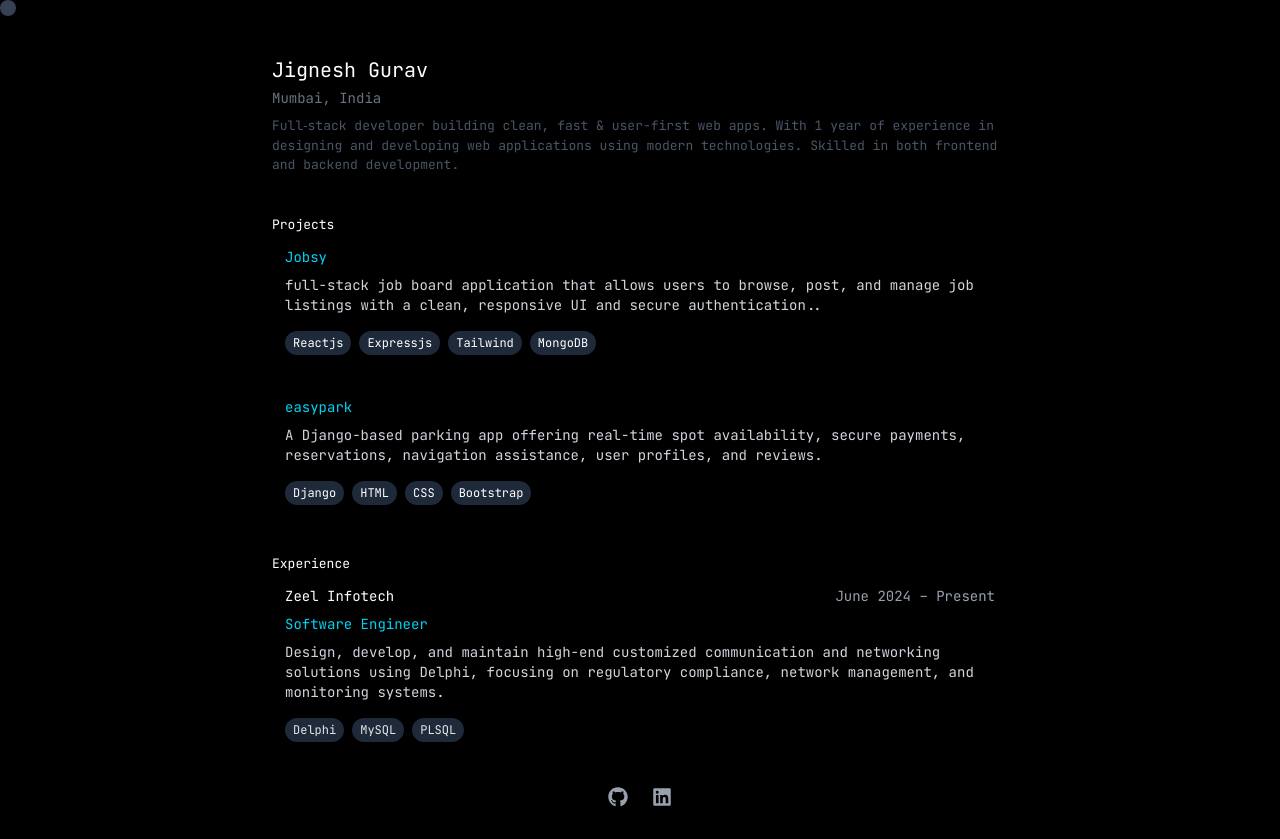
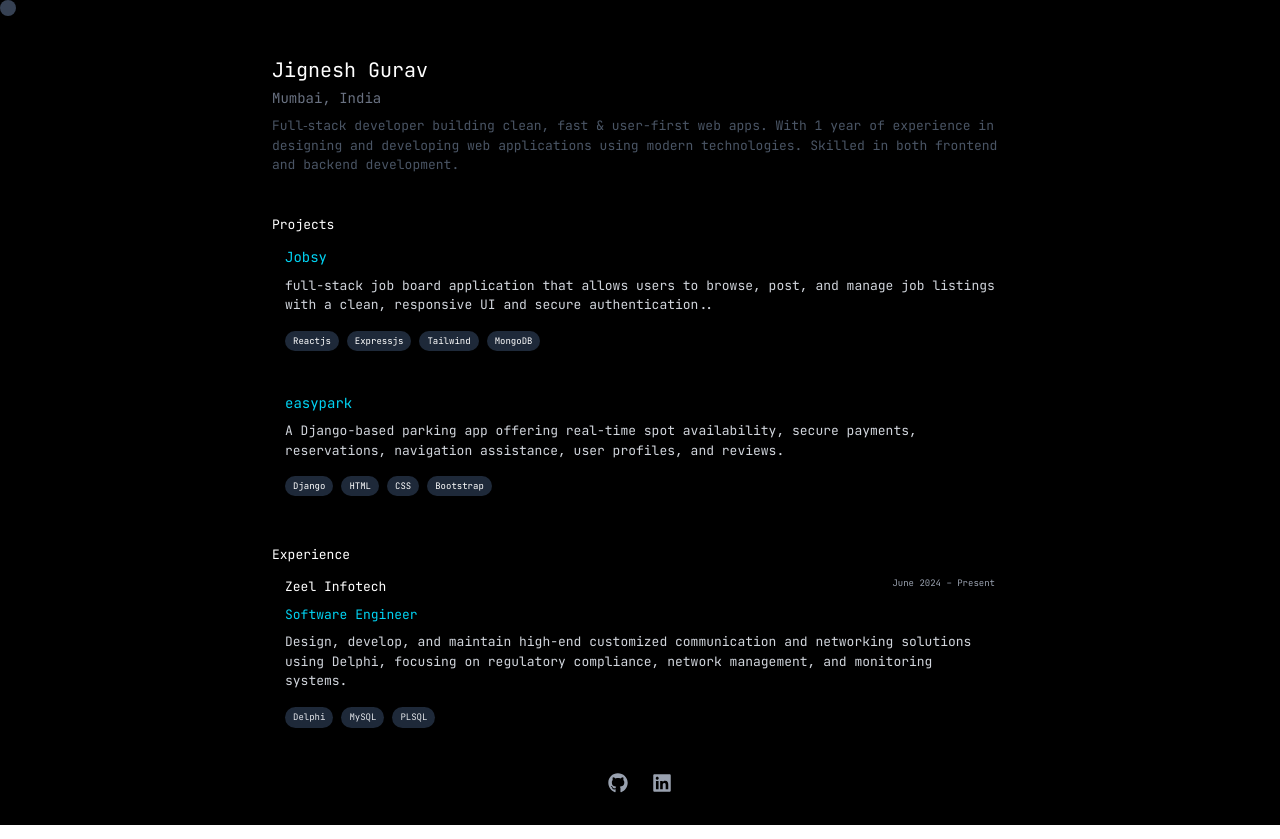
Before and after one commit to jignesh1001/portfolio, a React (Vite) app: page / in a window 1280 px wide. Built offline with nearby package versions, Linux system fonts and the light colour scheme.

Commit message:
change in fonts

```diff
--- a/src/App.css
+++ b/src/App.css
@@ -4,3 +4,7 @@ body {
     font-family: 'JetBrains Mono';
     font-size: 13px;
 }
+span{
+    font-family: 'JetBrains Mono';
+    font-size: 9px;
+}
--- a/src/components/Experience.jsx
+++ b/src/components/Experience.jsx
@@ -21,7 +21,7 @@ export default function Experience() {
       viewport={{ once: true, amount: 0.2 }}
       className="text-white"
     >
-      <h2 className="text-l ">Experience</h2>
+      <h2 className="">Experience</h2>
 
       <div className="space-y-6">
         {experiences.map((exp) => (
@@ -30,15 +30,15 @@ export default function Experience() {
             className=" p-3 shadow-md border border-transparent hover:border-gray-700 transition-colors duration-300"
           >
             <div className="flex justify-between items-start mb-2">
-              <h3 className="text-sm ">{exp.company}</h3>
-              <span className="text-sm text-gray-400">{exp.period}</span>
+              <h3 className=" ">{exp.company}</h3>
+              <span className=" text-gray-400">{exp.period}</span>
             </div>
 
-            <p className="text-sm text-cyan-400 mb-2">{exp.role}</p>
+            <p className=" text-cyan-400 mb-2">{exp.role}</p>
 
-            <p className="text-sm text-gray-300 mb-4">{exp.description}</p>
+            <p className=" text-gray-300 mb-4">{exp.description}</p>
 
-            <div className="flex flex-wrap gap-2 text-xs">
+            <div className="flex flex-wrap gap-2 ">
               {exp.tech.map((tech) => (
                 <span
                   key={tech}
--- a/src/components/Projects.jsx
+++ b/src/components/Projects.jsx
@@ -37,7 +37,7 @@ export default function Projects() {
             key={project.name}
             className=" p-3 shadow-md border border-transparent hover:border-gray-700 transition-colors duration-300 "
           >
-            <h3 className="text-sm mb-2">
+            <h3 className=" mb-2">
               <a
               href={project.isLive ? project.link : project.githubLink}
               target="_blank"
@@ -48,7 +48,7 @@ export default function Projects() {
               {project.name}
             </a>
             </h3>
-            <p className="text-sm text-gray-300 mb-4">{project.description}</p>
+            <p className=" text-gray-300 mb-4">{project.description}</p>
             <div className="flex flex-wrap gap-2 mb-4">
               {project.tech.map((tech) => (
                 <span
```
